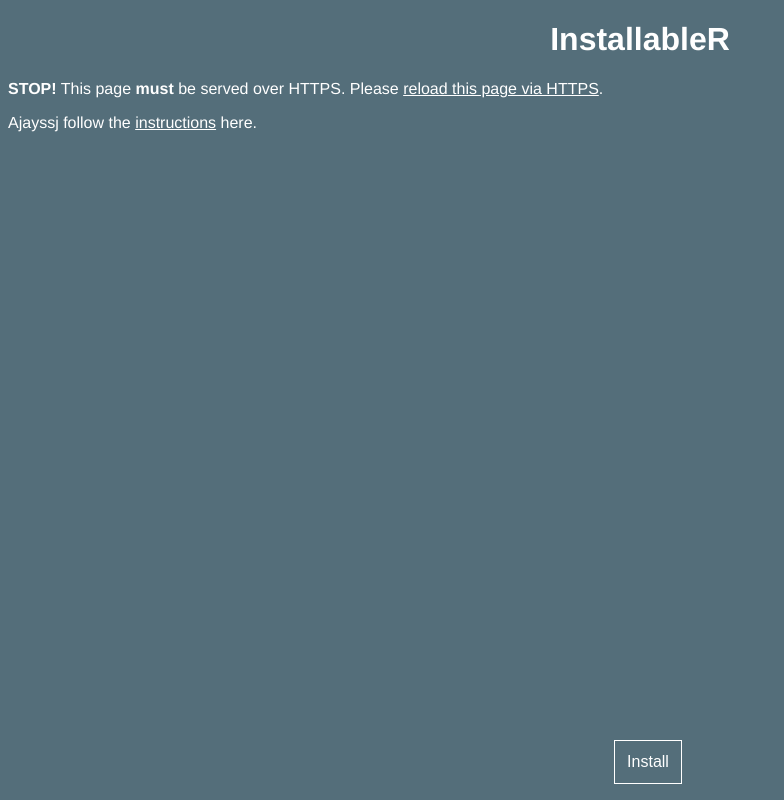
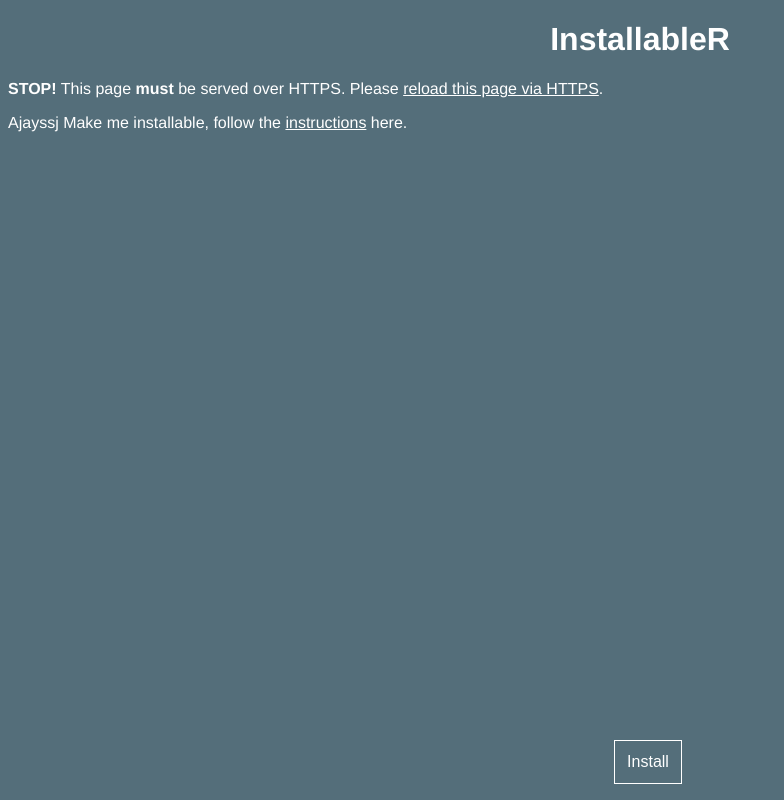
Before and after one commit to Ajayssj/prograpp, a website: page index.html in a window 1280 px wide. Shown: the whole page, without its empty margins (0-784 px from the left). Drawn offline with Linux system fonts and the light colour scheme; files that its build step writes are made by us from their sources; files whose address does not match are found by name.

Commit message:
second commit

```diff
--- a/index.html
+++ b/index.html
@@ -21,7 +21,7 @@
     </p>
 
     <p>
-      Ajayssj follow the
+      Ajayssj Make me installable, follow the
       <a href="">instructions</a> here.
     </p>
 
```
